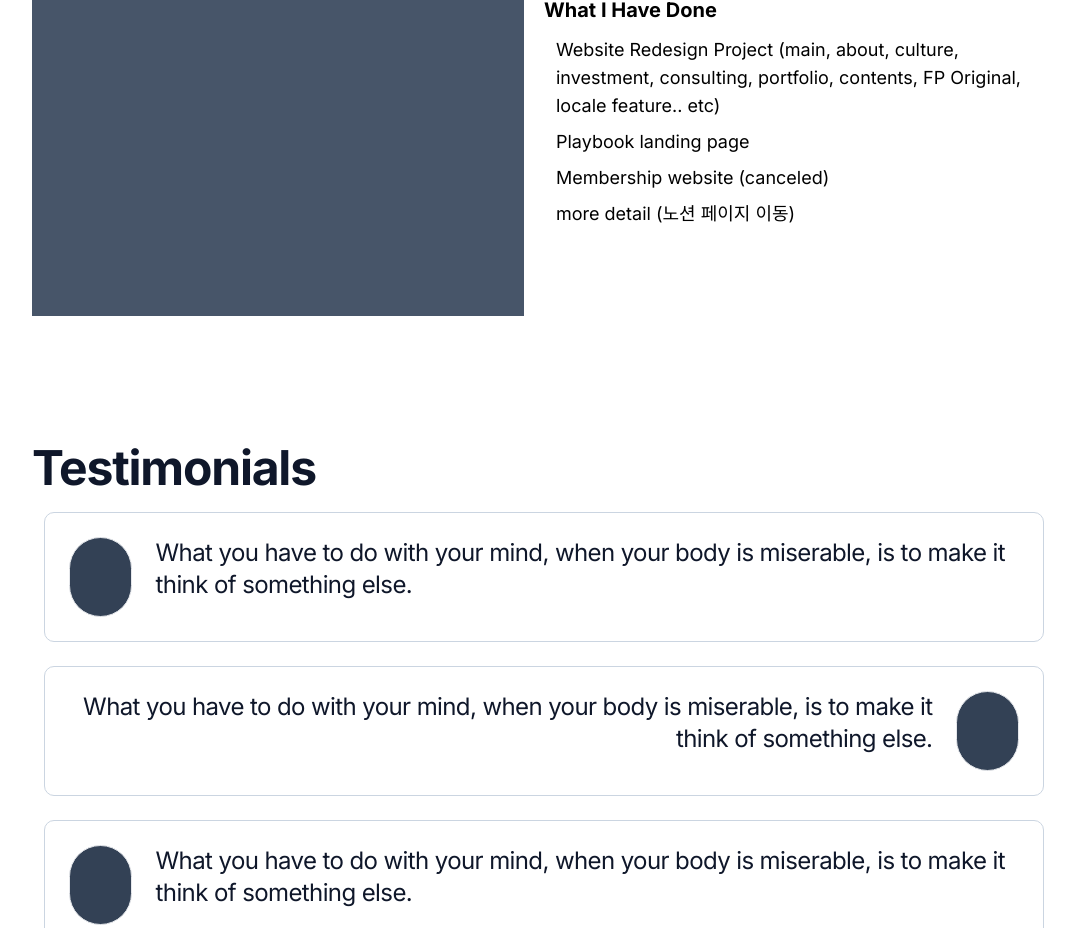
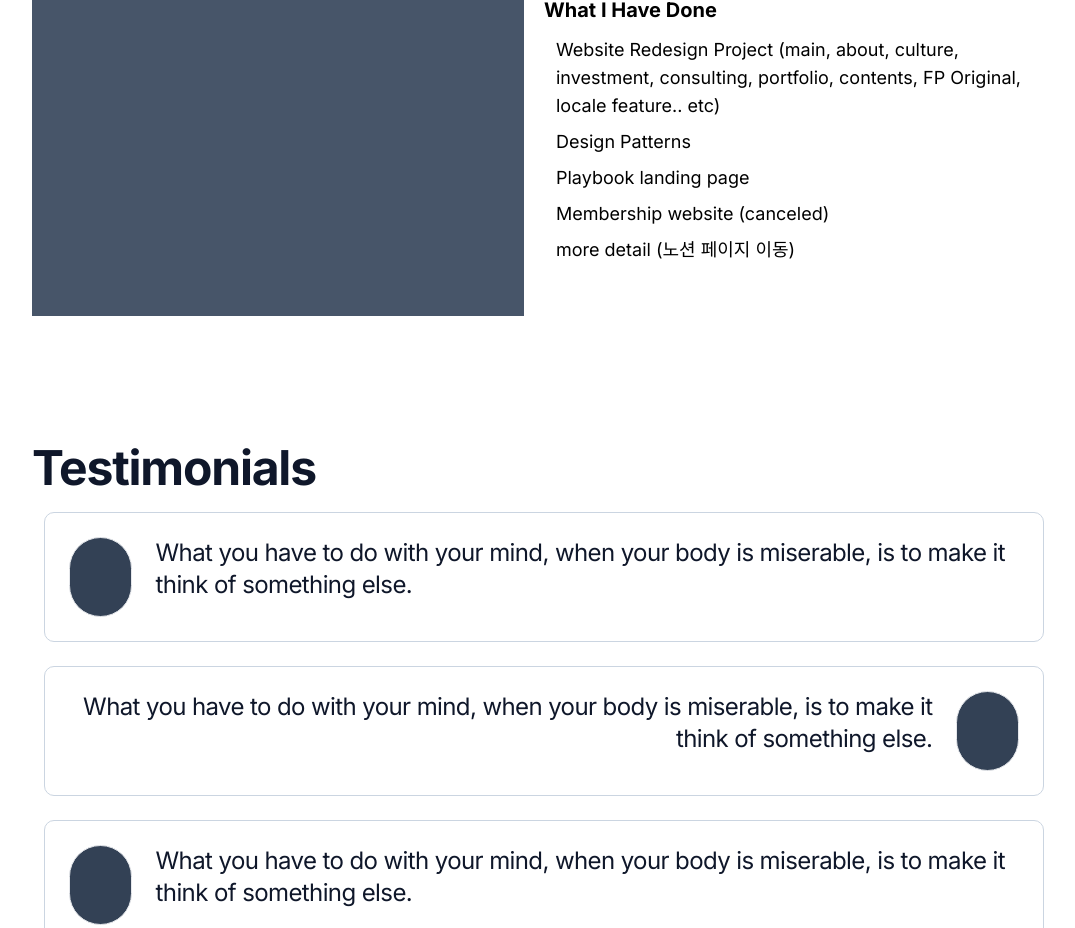
Before and after one commit to suhyunH/new-portfolio, a Next.js app: page / in a window 1280 px wide. Shown: the part 1180-2108 px from the top of the page, without its empty margins (96-1171 px from the left). Built offline with nearby package versions, Linux system fonts and the light colour scheme.

Commit message:
chore: add more detail

```diff
--- a/app/page.tsx
+++ b/app/page.tsx
@@ -18,10 +18,6 @@ export default function Home() {
 
   const toggleMenu = () => {
     setMenuOpen(!menuOpen);
-  };
-
-  const closeMenu = () => {
-    setMenuOpen(false);
   };
 
   return (
@@ -184,6 +180,7 @@ export default function Home() {
                     consulting, portfolio, contents, FP Original, locale
                     feature.. etc)
                   </li>
+                  <li className="text-lg">Design Patterns</li>
                   <li className="text-lg">Playbook landing page</li>
                   <li className="text-lg">Membership website (canceled)</li>
                   <li className="text-lg">more detail (노션 페이지 이동)</li>
```
